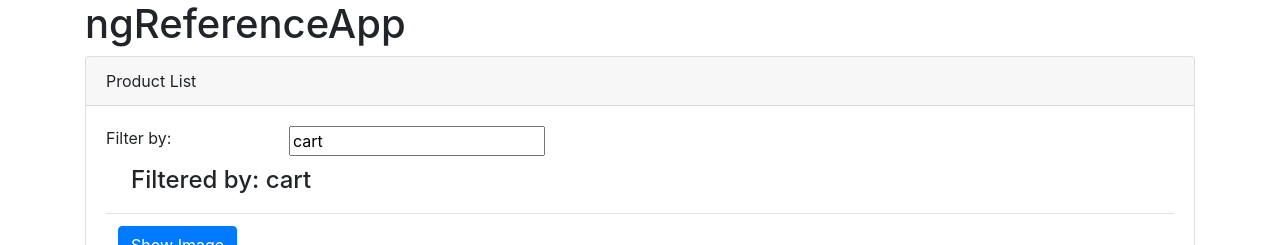
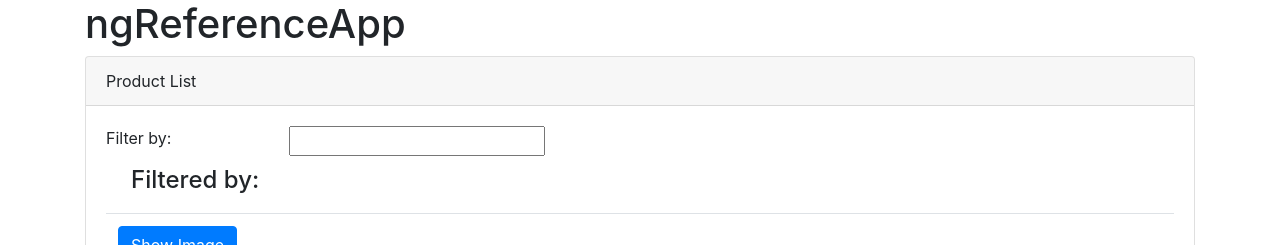
Before and after one commit to isidoreduc/ng-reference, an Angular app: page / in a window 1280 px wide. Shown: the top 245 px of the page. Built offline with nearby package versions, Linux system fonts and the light colour scheme.

Commit message:
product search - list filtering

```diff
--- a/src/app/src/app/products/products.component.html
+++ b/src/app/src/app/products/products.component.html
@@ -29,7 +29,7 @@
             <th>Price</th>
             <th>Rating</th>
           </tr>
-          <tr *ngFor="let item of products">
+          <tr *ngFor="let item of filteredProducts">
             <td>
               <img
                 [src]="item.imageUrl"
@@ -39,7 +39,7 @@
               />
             </td>
             <td>{{ item.productName | uppercase }}</td>
-            <td>{{ item.productCode | lowercase | convertToSpaces: '-'}}</td>
+            <td>{{ item.productCode | lowercase | convertToSpaces: "-" }}</td>
             <td>{{ item.releaseDate }}</td>
             <td>{{ item.price | currency: "DK":"kr.":"1.2-2" }}</td>
             <td>{{ item.starRating }}</td>
--- a/src/app/src/app/products/products.component.ts
+++ b/src/app/src/app/products/products.component.ts
@@ -10,7 +10,22 @@ export class ProductsComponent implements OnInit {
   pageTitle = "Product List";
   imageHeight = 30;
   showImage = false;
-  listFilter = "cart";
+
+  // getter and setter for listFilter property
+  // tslint:disable-next-line: variable-name
+  _listFilter: string;
+  get listFilter(): string {
+    return this._listFilter;
+  }
+  // if we have a listFilter word, we set the filtered list of products to reflect that, by calling the filtering function. if no listFilter word, the list of filtered products contains all the products
+  set listFilter(value: string) {
+    this._listFilter = value;
+    this.filteredProducts = this.listFilter
+      ? this.performFilter(this.listFilter)
+      : this.products;
+  }
+
+  filteredProducts: IProduct[];
   products: IProduct[] = [
     {
       productId: 2,
@@ -33,9 +48,21 @@ export class ProductsComponent implements OnInit {
       imageUrl: "assets/images/hammer.png"
     }
   ];
-  constructor() {}
+
+  constructor() {
+    this.listFilter = "";
+    this.filteredProducts = this.products;
+  }
 
   ngOnInit() {}
 
   toggleImage = () => (this.showImage = !this.showImage);
+
+  performFilter(filterBy: string): IProduct[] {
+    filterBy = filterBy.toLocaleLowerCase();
+    return this.products.filter(
+      (p: IProduct) =>
+        p.productName.toLocaleLowerCase().indexOf(filterBy) !== -1
+    );
+  }
 }
```
